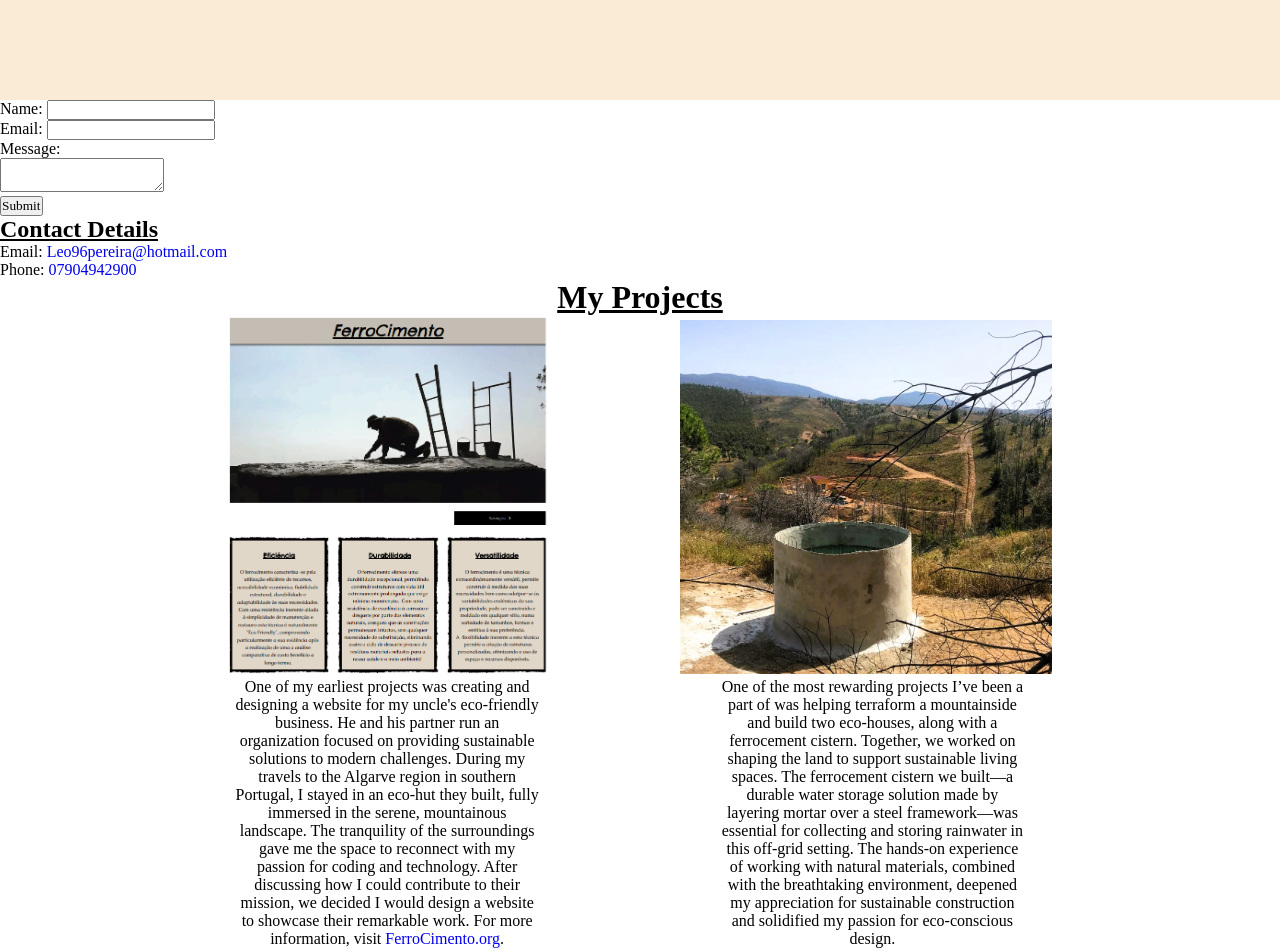
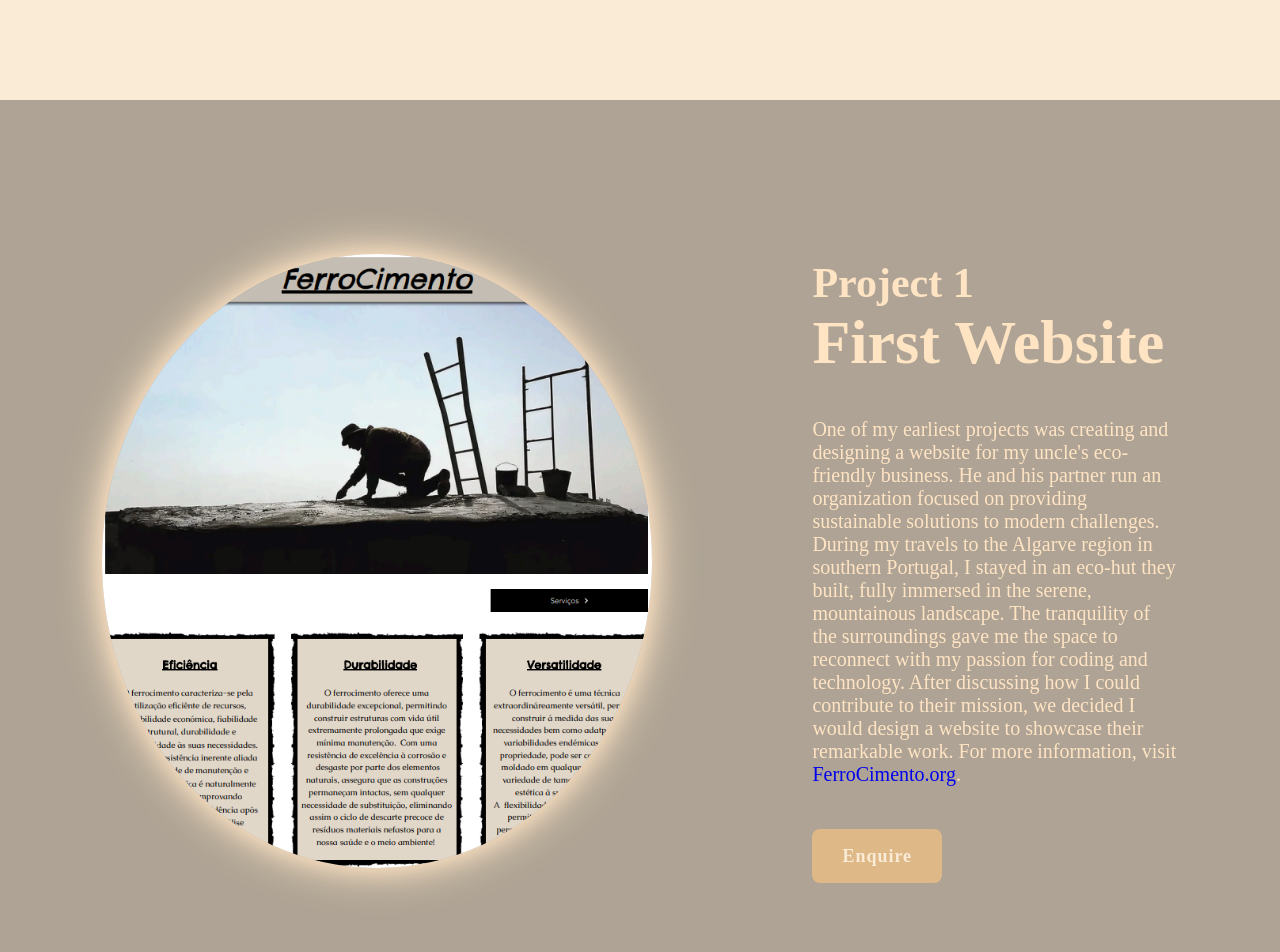
Before and after one commit to ShadowSlash/Portfolio_Challenge, a plain HTML site: page index.htm in a window 1280 px wide. Shown: the part 700-1652 px from the top of the page. Drawn offline with Linux system fonts and the light colour scheme.

Commit message:
Fixed projects section and style final

```diff
--- a/assets/Style.css
+++ b/assets/Style.css
@@ -134,46 +134,61 @@ span {
     border-radius: 50%;
     width: 350px;
 }
-/* ID */
+/* Projects */
 
-#project {
-    display: inline;
-    margin-left:5%;
-    margin-right: 5%;
+.my-projects {
+    display: flex;
+    justify-content: center;
     align-items: center;
-    justify-content: center;
-
+    padding: 12% 8%;
+    gap: 10em;
+    background: rgb(174, 163, 148);
 }
 
-#sub-section {
-    display:inline-block;
-    margin-left: 6%;
-    margin-right: 7.6%;
-    align-items:center;
-    justify-content: center;
+.project1-img img {
+    position: relative;
+    width: 550px;
+    box-shadow: 0 0 25px bisque,
+                0 0 50px bisque;
+    border-radius: 50%;
 }
 
-/* Class */
-
-.container {
-    display:inline-flex;
-    align-items: left;
-    justify-content: left;
-    padding-right: 20%;
+.project1-content h2 {
+    text-align: left;
+    color: bisque;
+    font-size: 42px;
+}
+.project1-content h3 {
+    font-size: 62px;
+    color: bisque;
 }
 
-
-
-.text {
-    display: inline-flex;
+.project1-content p {
+    color: bisque;
     font-size: 20px;
-    margin-right:20%;
-    margin-left: 20%;
-    float: left;
+    margin: 2em 0 3em;
 }
 
-.form {
-    justify-content: flex-start;
-    display: flex;
-    flex-direction: column;
+.project2-img img {
+    position:relative;
+    width: 550px;
+    box-shadow: 0 0 25px bisque,
+                0 0 50px bisque;
+    border-radius: 50%;
 }
+
+.project2-content h2 {
+    text-align: left;
+    color: bisque;
+    font-size: 42px;
+}
+.project2-content h3 {
+    font-size: 62px;
+    color: bisque;
+}
+
+.project2-content p {
+    color: bisque;
+    font-size: 20px;
+    margin: 2em 0 3em;
+}
--- a/index.htm
+++ b/index.htm
@@ -11,15 +11,15 @@
         <a href="#" class="logo"><span>Leo</span> Pereira</span></a>
 
         <nav class="navbar">
-            <a href="#" class="active">About Me</a>
-            <a href="#">My Projects</a>
+            <a href="#aboutme">About Me</a>
+            <a href="#projects">My Projects</a>
         </nav>
 
-        <a href="#" class="contact">Contact Me</a>
+        <a href="#contact" class="contact">Contact Me</a>
 
     </header>
 
-    <section class="section1">
+    <section class="section1" id="aboutme">
         <div class="section1-content">
             <h3>Hello</h3>
             <h1>I'm <span>Leo<br></span>an adventure-seeker</h1>
@@ -33,47 +33,29 @@
 
     </section>
 
-    <section>
-
-        <form>
-
-            <form action="submit.php" method="post"></form>
-                <label for="name">Name:</label>
-                <input type="text" name="name" id="name">
-                <br>
-                <label for="email">Email:</label>
-                <input type="text" name="email" id="email">
-                <br>
-                <label for="message">Message:</label>
-                <br>
-                <textarea name="message" form="usrform"></textarea>
-                <br>
-                <input type="submit" value="Submit">
-
-        </form>
-
-        <h2 style="text-decoration: underline;">Contact Details</h2>
-            <label for="email">Email: <a href="mailto:leo96pereira@hotmail.com">Leo96pereira@hotmail.com</a></label>
-        <br>
-            <label for="phone">Phone: <a href="tel:07904942900">07904942900</a></label>
-
-
+    <section class="my-projects" id="projects">
+        <div class="project1-img" alt="Project 1">
+            <img src="assets/images/Project 1.png">
+        </div>
+        <div class="project1-content">
+            <h2 class="heading">Project 1</h2>
+            <h3>First Website</h3>
+            <p>One of my earliest projects was creating and designing a website for my uncle's eco-friendly business. He and his partner run an organization focused on providing sustainable solutions to modern challenges. During my travels to the Algarve region in southern Portugal, I stayed in an eco-hut they built, fully immersed in the serene, mountainous landscape. The tranquility of the surroundings gave me the space to reconnect with my passion for coding and technology. After discussing how I could contribute to their mission, we decided I would design a website to showcase their remarkable work. For more information, visit <a href="https://www.ferrocimento.org/">FerroCimento.org</a>.</p>
+            <a href="#" class="btn-1">Enquire</a>
+        </div>
     </section>
 
-    <sub-section>
-
-        <h1 style="text-align: center; text-decoration: underline;">My Projects</h1>
-            <div style="text-align: center;">
-                <img id="project" src="assets/images/Project 1.png" alt="Project 1" style="width: 25%;">
-                <img id="project" src="assets/images/Project 2.jpg" alt="Project 2" style="width: 29%;">
-            </div>
-
-            <div style="text-align: center;">
-                <p id="sub-section" style="max-width: 24%;">One of my earliest projects was creating and designing a website for my uncle's eco-friendly business. He and his partner run an organization focused on providing sustainable solutions to modern challenges. During my travels to the Algarve region in southern Portugal, I stayed in an eco-hut they built, fully immersed in the serene, mountainous landscape. The tranquility of the surroundings gave me the space to reconnect with my passion for coding and technology. After discussing how I could contribute to their mission, we decided I would design a website to showcase their remarkable work. For more information, visit <a href="https://www.ferrocimento.org/">FerroCimento.org</a>.</p>
-                <p id="sub-section" style="max-width: 24%;">One of the most rewarding projects I’ve been a part of was helping terraform a mountainside and build two eco-houses, along with a ferrocement cistern. Together, we worked on shaping the land to support sustainable living spaces. The ferrocement cistern we built—a durable water storage solution made by layering mortar over a steel framework—was essential for collecting and storing rainwater in this off-grid setting. The hands-on experience of working with natural materials, combined with the breathtaking environment, deepened my appreciation for sustainable construction and solidified my passion for eco-conscious design.</p>
-            </div>
-
-    </sub-section>
+    <section class="my-projects">
+        <div class="project2-img" alt="Project 2">
+            <img src="assets/images/Project 2.jpg">
+        </div>
+        <div class="project2-content">
+            <h2 class="heading">Project 2</h2>
+            <h3>First Terraform</h3>
+            <p>One of the most rewarding projects I’ve been a part of was helping terraform a mountainside and build two eco-houses, along with a ferrocement cistern. Together, we worked on shaping the land to support sustainable living spaces. The ferrocement cistern we built—a durable water storage solution made by layering mortar over a steel framework—was essential for collecting and storing rainwater in this off-grid setting. The hands-on experience of working with natural materials, combined with the breathtaking environment, deepened my appreciation for sustainable construction and solidified my passion for eco-conscious design.</p>
+            <a href="#" class="btn-1">Enquire</a>
+        </div>
+    </section>
 
 
 </body>
```
